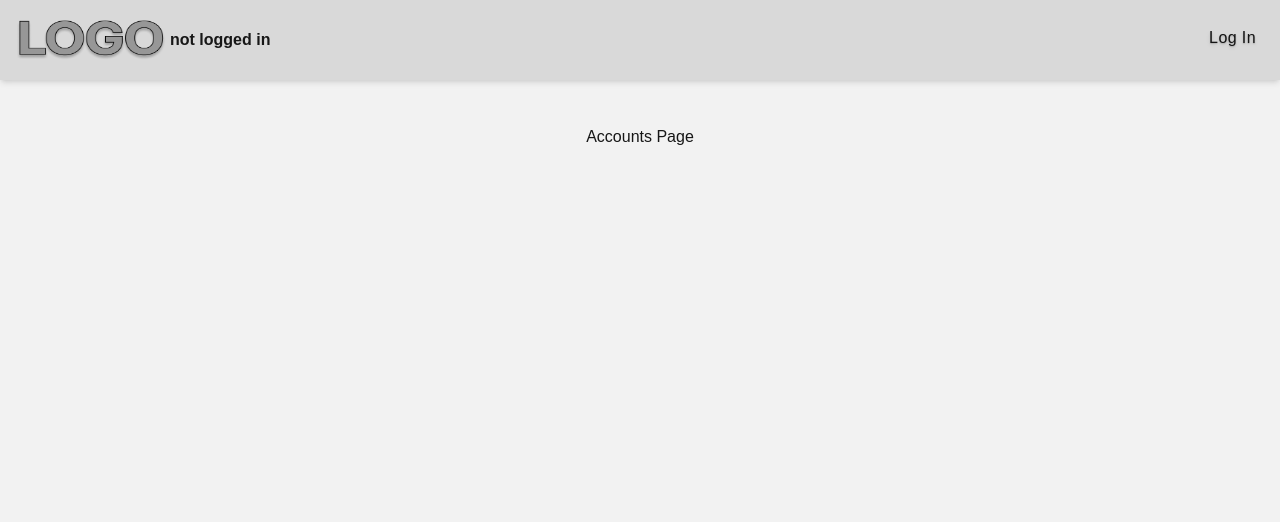
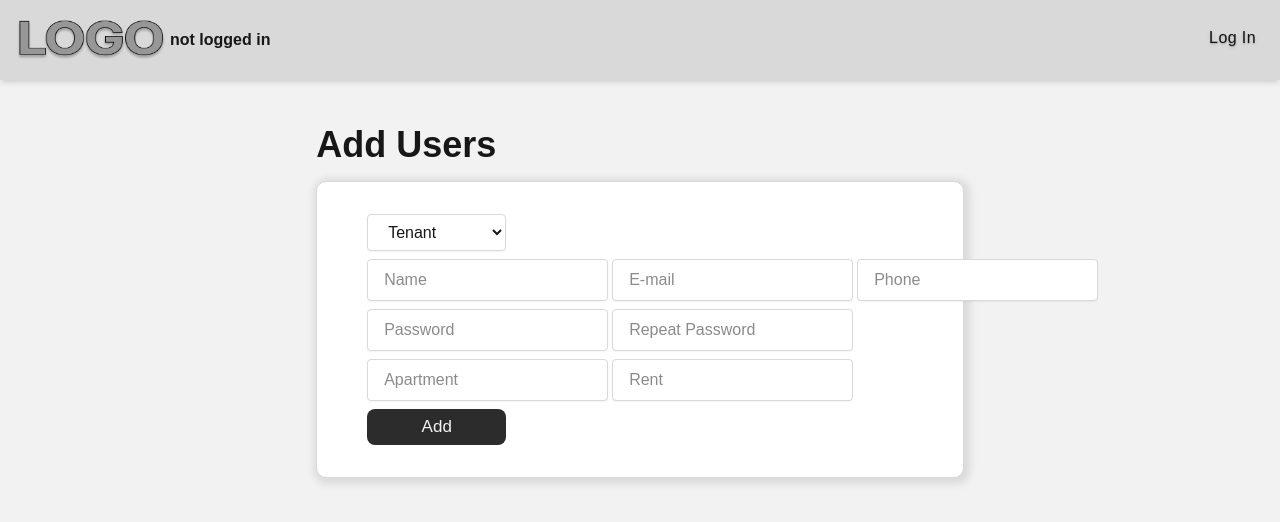
Before and after one commit to SPHEI/2025_DSA_Sec05_KNAPIK, a Next.js app in the folder frontend/: page /accounts in a window 1280 px wide. Shown: the top 522 px of the page. Built offline with nearby package versions, Linux system fonts and the light colour scheme.

Commit message:
Add users page

```diff
--- a/frontend/src/app/Navbar.tsx
+++ b/frontend/src/app/Navbar.tsx
@@ -98,7 +98,7 @@ function Navbar() {
                                 </button>
 
                                 <button className={currentPage == "accounts" ? buttonSelected : button}         onClick={() => router.push("/accounts")}>
-                                    Accounts
+                                    Add Users
                                 </button>
 
                                 <button className={button} onClick={LogOut}>
--- a/frontend/src/app/accounts/page.tsx
+++ b/frontend/src/app/accounts/page.tsx
@@ -1,4 +1,5 @@
 "use client"
+import { format } from "path";
 import "../globals.css";
 import { useState, useEffect } from "react";
 
@@ -11,13 +12,108 @@ function Dashboard() {
         setReady(true);
     },[])
 
+    const [role, setRole] = useState('Tenant')
+
+    const [name, setName] = useState('');
+    const [email, setEmail] = useState('');
+    const [phone, setPhone] = useState('');
+    const [password, setPassword] = useState('');
+    const [repassword, setRepassword] = useState('');
+    const [apartment, setApartment] = useState('');
+    const [rent, setRent] = useState('');
+    const [address, setAddress] = useState('');
+    const [nip, setNip] = useState('');
+    const [speciality, setSpeciality] = useState('');
+
+    function formatPhone(value: string) {
+        let cleaned = value.replace(/[^\d+\s]/g, '');
+        if (cleaned.startsWith('+')) {
+            cleaned = '+' + cleaned.slice(1).replace(/[+]/g, '');
+        } else {
+            cleaned = cleaned.replace(/[+]/g, '');
+        }
+        return cleaned;
+    };
+    function phoneChange(e: React.ChangeEvent<HTMLInputElement>){
+        const formatted = formatPhone(e.target.value);
+        setPhone(formatted);
+    };
+
+    const formatRent = (value: string) => {
+        const digits = value.replace(/[^\d.]/g, '');
+        return digits;
+    }
+    function rentChange(e: React.ChangeEvent<HTMLInputElement>){
+        const a = formatRent(e.target.value);
+        setRent(a);
+    }
+
+
+    const formatNip = (value: string) => {
+        const digits = value.replace(/\D/g, '').substring(0, 10);
+        return digits;
+    }
+    function nipChange(e: React.ChangeEvent<HTMLInputElement>){
+        const a = formatNip(e.target.value);
+        setNip(a);
+    }
+
+    function sendData()
+    {
+        var a = role + "\n\nName: " + name + "\nE-mail: " + email + "\nPhone number: " + phone + "\nPassword: " + password + "\nRepeated password: " + repassword + "\n";
+        if(role === "Tenant")
+        {
+            a += "Apartment: " + apartment + "\nRent: " + rent + "\n";
+        }
+        if(role === "Subcontractor")
+        {
+            a += "Address: " + address + "\nNIP: " + nip + "\nSpeciality: " + speciality;
+        }
+        alert(a)
+    }
+
+    const line = "flex flex-row gap-1";
     if(ready)
     {
         if(error == 'none')
         {
             return (
                 <main>
-                    <h1>Accounts Page</h1>
+                    <div className="page-head w-[55%]">
+                        <b className="text-4xl">Add Users</b>
+                    </div>
+                    <div className="white-box w-[55%] py-8">
+                        <div className="flex flex-col gap-2 w-[100%]">
+                            <select className="input-box w-[25.5%]" defaultValue={'Tenant'} onChange={(a) => {setRole(a.target.value)}}>
+                                <option value="Tenant">Tenant</option>
+                                <option value="Subcontractor">Subcontractor</option>
+                                <option value="Admin">Admin</option>
+                            </select>
+                            <div className={line}>
+                                <input className="input-box" placeholder="Name" value={name} onChange={(a) => {setName(a.target.value)}}/>
+                                <input className="input-box" placeholder="E-mail" value={email} onChange={(a) => {setEmail(a.target.value)}} />
+                                <input type="tel" className="input-box" placeholder="Phone" pattern="[0-9]*" value={phone} onChange={phoneChange}/>
+                            </div>
+                            <div className={line}>
+                                <input className="input-box" placeholder="Password" type="password" value={password} onChange={(a) => {setPassword(a.target.value)}}/>
+                                <input className="input-box" placeholder="Repeat Password" type="password" value={repassword} onChange={(a) => {setRepassword(a.target.value)}}/>
+                            </div>
+                            {role === "Tenant" && (
+                                <div className={line}>
+                                    <input className="input-box" placeholder="Apartment" value={apartment} onChange={(a) => {setApartment(a.target.value)}}/>
+                                    <input className="input-box" placeholder="Rent" value={rent} onChange={rentChange}/>
+                                </div>
+                            )}
+                            {role === "Subcontractor" && (
+                                <div className={line}>
+                                    <input className="input-box" placeholder="Address" value={address} onChange={(a) => {setAddress(a.target.value)}}/>
+                                    <input className="input-box" placeholder="NIP" value={nip} onChange={nipChange}/>
+                                    <input className="input-box" placeholder="Speciality" value={speciality} onChange={(a) => {setSpeciality(a.target.value)}}/>
+                                </div>
+                            )}
+                            <button className="black-button w-[25.5%]" onClick={sendData}>Add</button>
+                        </div>
+                    </div>
                 </main>
             );
         }
--- a/frontend/src/app/globals.css
+++ b/frontend/src/app/globals.css
@@ -114,3 +114,14 @@ main {
   background: #B3261E;
   box-shadow: 2px 2px 8px 4px rgba(0, 0, 0, 0.1);
 }
+
+.input-box{
+  padding-left: 1rem;
+  padding-right: 1rem;
+  padding-top: 0.5rem;
+  padding-bottom: 0.5rem;
+  border-radius: 0.25rem;
+  border: 1px solid var(--borders);
+  box-shadow: 0 1px 2px 0 rgba(0, 0, 0, 0.05);
+  background-color: #ffffff;
+}
--- a/frontend/src/app/submit-issue/page.tsx
+++ b/frontend/src/app/submit-issue/page.tsx
@@ -34,14 +34,14 @@ function SubmitIssue() {
             placeholder="Title....."
             value={title}
             onChange={(e) => setTitle(e.target.value)}
-            className="w-[50%] px-4 py-2 rounded border border-gray-300 shadow-sm bg-white"
+            className="input-box w-[50%]"
           />
 
           <textarea
             placeholder="Describe the issue in detail..."
             value={description}
             onChange={(e) => setDescription(e.target.value)}
-            className="w-[50%] h-[300px] p-4 rounded border border-gray-300 shadow-sm bg-white"
+            className="input-box w-[50%] h-[300px]"
           />
 
           <button onClick={handleSubmit} className="black-button">
```
